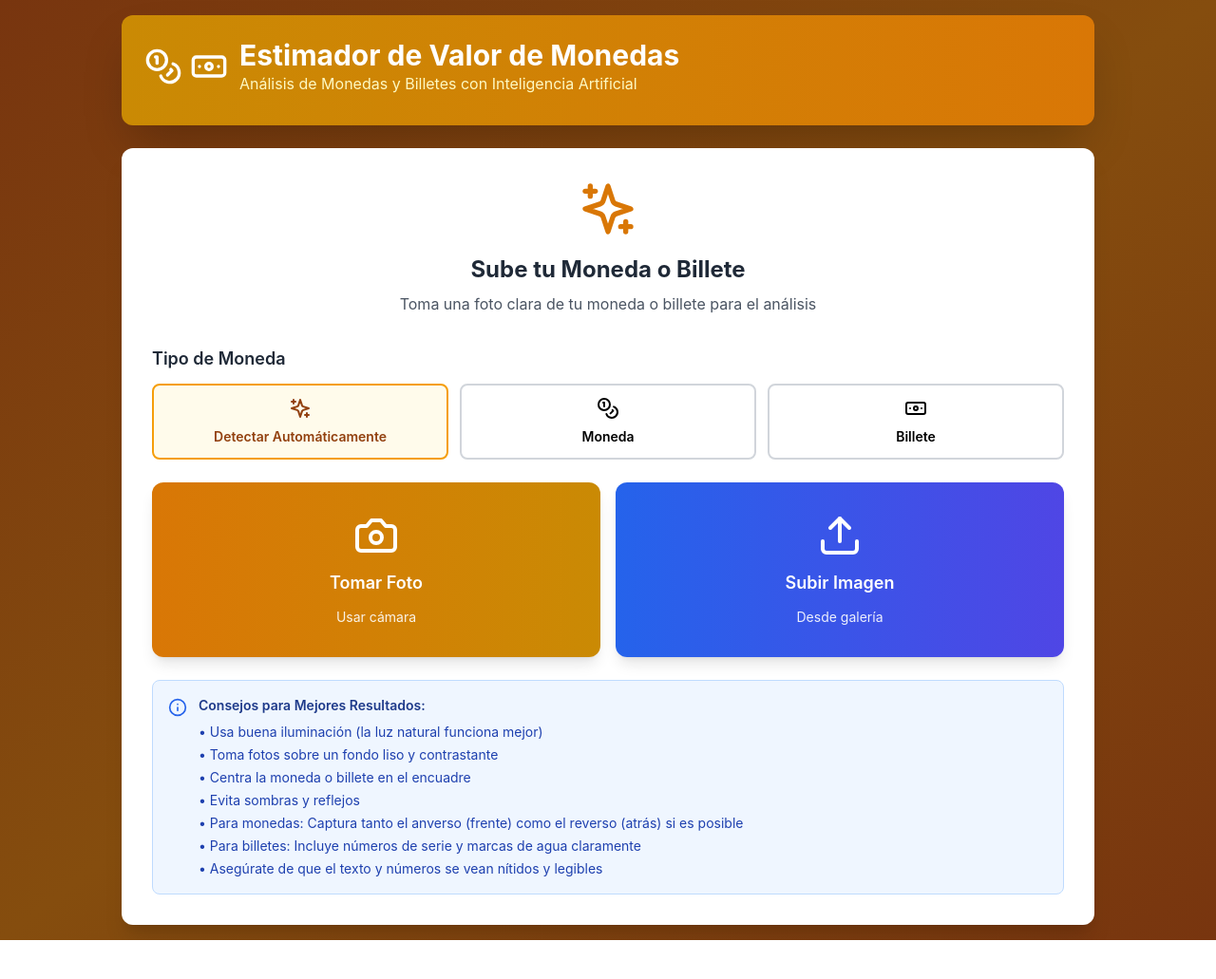
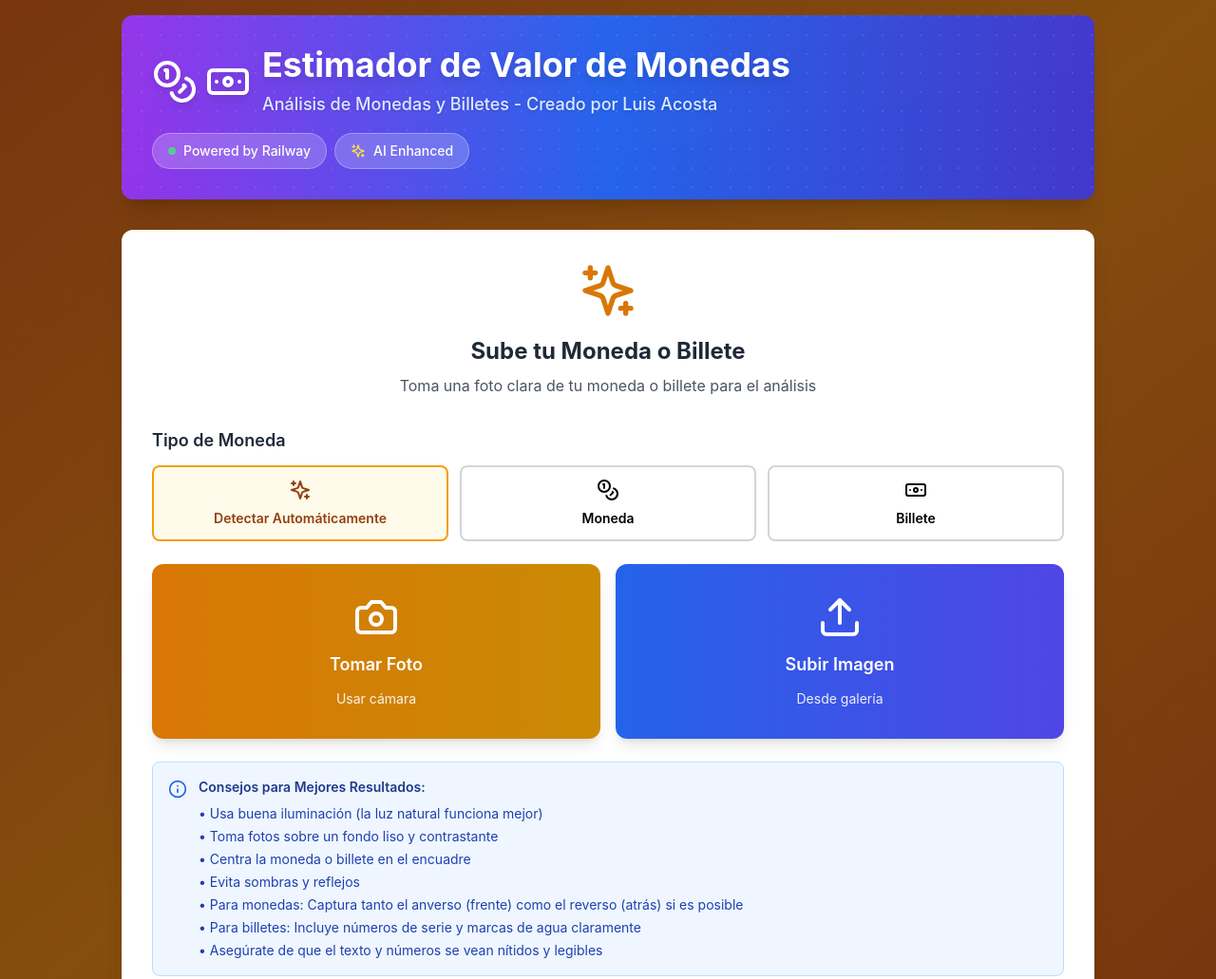
Before and after one commit to nextbelt/currency-estimator, a React app: page / in a window 1280 px wide. Shown: the top 1031 px of the page at 95% size. Before the commit the page ends 990 px from the top, so only its background shows below. Built offline with nearby package versions, Linux system fonts and the light colour scheme.

Commit message:
Update branding: Add Luis Acosta attribution with Railway-style design

```diff
--- a/public/index.html
+++ b/public/index.html
@@ -3,8 +3,8 @@
 <head>
     <meta charset="UTF-8">
     <meta name="viewport" content="width=device-width, initial-scale=1.0">
-    <title>Estimador de Valor de Monedas - Análisis de Monedas y Billetes con IA</title>
-    <meta name="description" content="Sube fotos de monedas y billetes para obtener estimaciones de valor potenciadas por IA usando reconocimiento de imágenes avanzado y datos numismáticos.">
+    <title>Estimador de Valor de Monedas - Creado por Luis Acosta</title>
+    <meta name="description" content="Análisis de Monedas y Billetes creado por Luis Acosta. Sube fotos de monedas y billetes para obtener estimaciones de valor potenciadas por IA.">
 </head>
 <body>
     <div id="root"></div>
--- a/src/CoinValueEstimator.js
+++ b/src/CoinValueEstimator.js
@@ -96,15 +96,43 @@ const CurrencyValueEstimator = () => {
     <div className="min-h-screen bg-gradient-to-br from-amber-900 via-yellow-800 to-amber-900 p-4">
       <div className="max-w-5xl mx-auto">
         {/* Header */}
-        <div className="bg-gradient-to-r from-yellow-600 to-amber-600 rounded-xl shadow-2xl p-6 mb-6">
-          <div className="flex items-center gap-3 mb-2">
-            <div className="flex items-center gap-2">
-              <Coins className="w-10 h-10 text-white" />
-              <Banknote className="w-10 h-10 text-white" />
+        <div className="relative bg-gradient-to-r from-purple-600 via-blue-600 to-indigo-700 rounded-xl shadow-xl p-8 mb-8 overflow-hidden">
+          {/* Railway-style background pattern */}
+          <div className="absolute inset-0 opacity-10">
+            <div className="absolute inset-0 bg-gradient-to-br from-white/20 to-transparent"></div>
+            <div className="absolute top-0 left-0 w-full h-full bg-[radial-gradient(circle_at_1px_1px,_white_1px,_transparent_0)] bg-[length:20px_20px]"></div>
+          </div>
+
+          <div className="relative z-10">
+            <div className="flex items-center gap-3 mb-4">
+              <div className="flex items-center gap-2">
+                <Coins className="w-12 h-12 text-white drop-shadow-lg" />
+                <Banknote className="w-12 h-12 text-white drop-shadow-lg" />
+              </div>
+              <div className="flex-1">
+                <h1 className="text-4xl font-bold text-white mb-2 drop-shadow-lg">
+                  Estimador de Valor de Monedas
+                </h1>
+                <p className="text-blue-100 text-lg font-medium drop-shadow">
+                  Análisis de Monedas y Billetes - Creado por Luis Acosta
+                </p>
+              </div>
             </div>
-            <div>
-              <h1 className="text-3xl font-bold text-white">Estimador de Valor de Monedas</h1>
-              <p className="text-yellow-100">Análisis de Monedas y Billetes con Inteligencia Artificial</p>
+
+            {/* Railway-style badge */}
+            <div className="flex items-center gap-2 mt-4">
+              <div className="bg-white/20 backdrop-blur-sm rounded-full px-4 py-2 border border-white/30">
+                <div className="flex items-center gap-2">
+                  <div className="w-2 h-2 bg-green-400 rounded-full animate-pulse"></div>
+                  <span className="text-white text-sm font-medium">Powered by Railway</span>
+                </div>
+              </div>
+              <div className="bg-white/20 backdrop-blur-sm rounded-full px-4 py-2 border border-white/30">
+                <div className="flex items-center gap-2">
+                  <Sparkles className="w-4 h-4 text-yellow-300" />
+                  <span className="text-white text-sm font-medium">AI Enhanced</span>
+                </div>
+              </div>
             </div>
           </div>
         </div>
```
